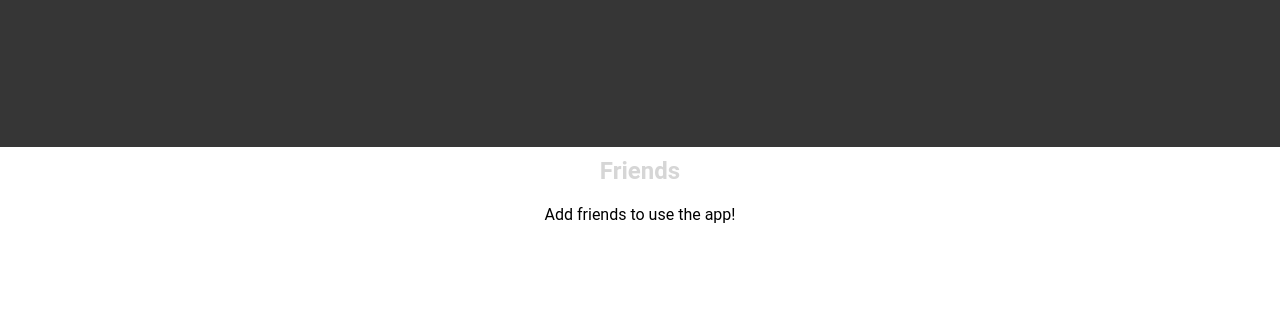
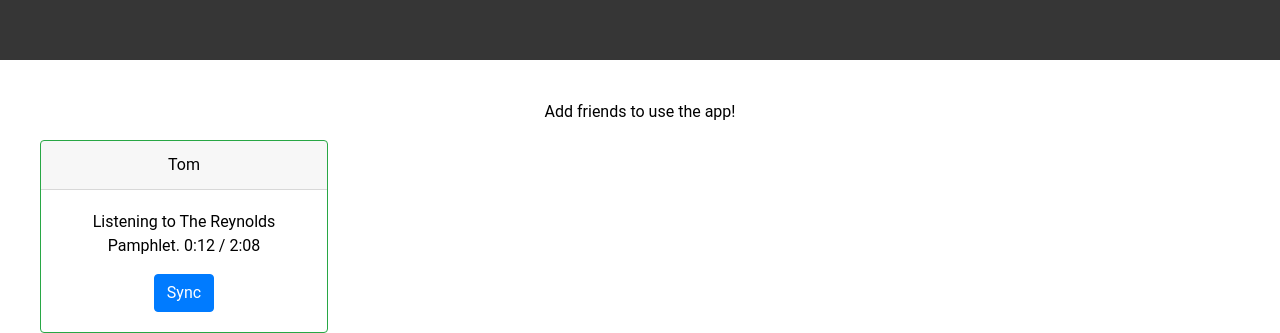
Before and after one commit to tomnudd/syncit, a React (Create React App) app in the folder client/: page / in a window 1280 px wide. Shown: the part 740-1073 px from the top of the page. Before the commit the page ends 980 px from the top, so only its background shows below. Built offline with nearby package versions, Linux system fonts and the light colour scheme; no server answers.

Commit message:
begin mocking

```diff
--- a/client/package.json
+++ b/client/package.json
@@ -8,6 +8,7 @@
     "@testing-library/react": "^9.3.2",
     "@testing-library/user-event": "^7.1.2",
     "react": "^16.13.1",
+    "react-bootstrap": "^1.2.1",
     "react-dom": "^16.13.1",
     "react-scripts": "3.4.1"
   },
--- a/client/public/index.html
+++ b/client/public/index.html
@@ -13,6 +13,12 @@
       user's mobile device or desktop. See https://developers.google.com/web/fundamentals/web-app-manifest/
     -->
     <link rel="manifest" href="%PUBLIC_URL%/manifest.json" />
+    <link
+      rel="stylesheet"
+      href="https://maxcdn.bootstrapcdn.com/bootstrap/4.5.0/css/bootstrap.min.css"
+      integrity="sha384-9aIt2nRpC12Uk9gS9baDl411NQApFmC26EwAOH8WgZl5MYYxFfc+NcPb1dKGj7Sk"
+      crossorigin="anonymous"
+    />
 
     <title>SyncItUp</title>
   </head>
--- a/client/src/App.css
+++ b/client/src/App.css
@@ -49,3 +49,17 @@ form {
 p {
   color: #000000;
 }
+
+.Card {
+  margin-bottom: 25px;
+}
+
+.friendArea {
+  margin-top: 40px;
+  margin-left: 40px;
+  margin-right: 40px;
+}
+
+.card-header {
+  color: #000000;
+}
--- a/client/src/components/Friends.js
+++ b/client/src/components/Friends.js
@@ -1,8 +1,23 @@
 import React from "react";
 
 import FriendItem from "./FriendItem";
+import MockFriendItem from "./MockFriendItem";
 
 let HOST = "http://127.0.0.1:8090";
+
+let mockFriends = [
+    {
+        id: 1,
+        name: "Tom",
+        song: {
+            name: "The Reynolds Pamphlet",
+            artist: "Original Broadway Cast of Hamilton",
+            position: "12",
+            end: "128",
+            uri: "spotify:track:7D1Lf7N7AtCuEq5PGJtIPz"
+        }
+    }
+]
 
 class Friends extends React.Component {
     constructor() {
@@ -44,12 +59,18 @@ class Friends extends React.Component {
             })
         }
 
+        let mockFriendComponents = mockFriends.map(friend => {
+            if (friend != null) {
+                return <MockFriendItem key={friend._id} info={friend} />
+            }
+        })
+
+
         return (
-            <div>
-                <h2>Friends</h2>
+            <div className="friendArea">
                 {len <= 0 && <p>Add friends to use the app!</p>}
                 <div className="list">
-                    {friendComponents}
+                    {mockFriendComponents}
                 </div>
             </div>
         )
--- a/client/src/components/Hero.js
+++ b/client/src/components/Hero.js
@@ -1,5 +1,6 @@
 import React from "react";
 
+import { Button } from "react-bootstrap";
 import Container from "@material-ui/core/Container";
 
 let HOST = "http://127.0.0.1:8090";
@@ -46,12 +47,12 @@ class MyInfo extends React.Component {
     render() {
         let button;
         if (!this.props.loggedIn) {
-            button = <button>Sign in with Spotify</button>;
+            button = <a className="btn btn-success" href="http://127.0.0.1:8090/login">Sign in with Spotify</a>;
         } else {
             button = (
                 <div>
-                    <button onClick={this.addFriend} value="Add friend">Add friend</button><br/>
-                    <button onClick={this.shareMusic} value="Share my music">Share my music</button>
+                    <a className="btn btn-success" onClick={this.addFriend}>Add friend</a>{' '}
+                    <a className="btn btn-success" onClick={this.shareMusic}>Share my music</a>{' '}
                 </div>
             )
         }
@@ -59,7 +60,7 @@ class MyInfo extends React.Component {
             <div className={this.props.loggedIn ? "heroContent" : "fullHero"}>
                 <Container maxWidth="sm">
                     <h1 className={this.props.loggedIn ? "chop" : ""}>SyncItUp</h1>
-                    <h2>Listen along to Spotify with your friends</h2>
+                    <h2>Listen to Spotify with your friends</h2>
                 </Container>
                 <div className="heroButtons">
                     {button}
--- /dev/null
+++ b/client/src/components/MockFriendItem.js
@@ -0,0 +1,44 @@
+import React from "react";
+
+import { Button } from "react-bootstrap";
+import { Card } from "react-bootstrap";
+
+let HOST = "http://127.0.0.1:8090";
+
+function pad(num, size) {
+    var s = num+"";
+    while (s.length < size) s = "0" + s;
+    return s;
+}
+
+function syncSong(songURI, position) {
+    console.log('is being called')
+    fetch(HOST + "/api/friends/add", {
+        method: "POST",
+        headers: {
+            'Accept': 'application/json, text/plain, */*',
+            'Content-Type': 'application/json'
+        },
+        body: JSON.stringify({
+            uri: songURI,
+            position_ms: position * 1000
+        })
+    })
+    .then(res => console.log(res));
+}
+
+function MockFriendItem(props) {
+    return (
+        <Card border="success" style={{ width: '18rem' }}>
+            <Card.Header>{props.info.name}</Card.Header>
+            <Card.Body>
+                <Card.Text>
+                    Listening to {props.info.song.name}. {Math.floor(props.info.song.position / 60)}:{pad(props.info.song.position % 60, 2)} / {Math.floor(props.info.song.end / 60)}:{pad(props.info.song.end % 60, 2)}
+                </Card.Text>
+                <Button variant="primary" onClick={syncSong(props.info.song.uri, props.info.song.position)}>Sync</Button>
+            </Card.Body>
+        </Card>
+    )
+}
+
+export default MockFriendItem;
```
